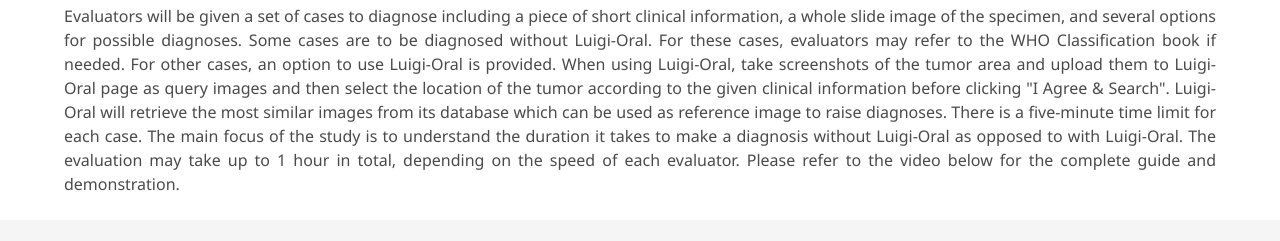
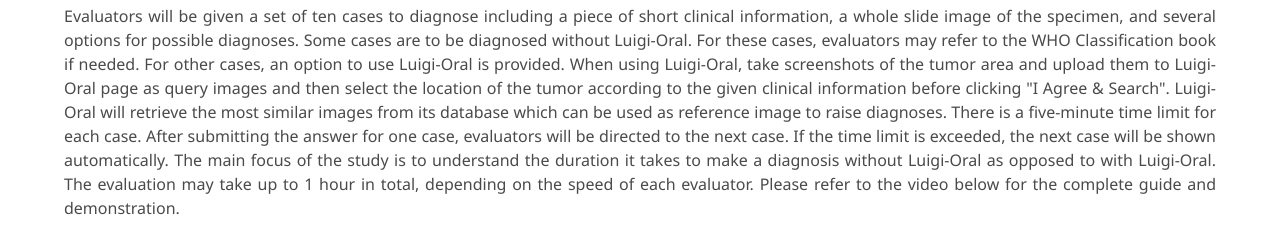
Before and after one commit to rannyrh/luigi_eval, a plain HTML site: page index.html in a window 1280 px wide. Shown: the part 1041-1282 px from the top of the page. Drawn offline with nearby package versions, Linux system fonts and the light colour scheme; some icons are missing; a web font is replaced by a local one.

Commit message:
Update index.html

```diff
--- a/index.html
+++ b/index.html
@@ -115,9 +115,9 @@
         <img src="image/Procedure.png" alt="MY ALT TEXT"/>
         <div class="content has-text-justified">
         <p>
-          Evaluators will be given a set of cases to diagnose including a piece of short clinical information, a whole slide image of the specimen, and several options for possible diagnoses.
+          Evaluators will be given a set of ten cases to diagnose including a piece of short clinical information, a whole slide image of the specimen, and several options for possible diagnoses.
           Some cases are to be diagnosed without Luigi-Oral. For these cases, evaluators may refer to the WHO Classification book if needed. For other cases, an option to use Luigi-Oral is provided. When using Luigi-Oral, take screenshots of the tumor area and upload them to Luigi-Oral page as query images and then select the location of the tumor according to the given clinical information before clicking "I Agree & Search". Luigi-Oral will retrieve the most similar images from its database which can be used as reference image to raise diagnoses.
-          There is a five-minute time limit for each case. The main focus of the study is to understand the duration it takes to make a diagnosis without Luigi-Oral as opposed to with Luigi-Oral.
+          There is a five-minute time limit for each case. After submitting the answer for one case, evaluators will be directed to the next case. If the time limit is exceeded, the next case will be shown automatically. The main focus of the study is to understand the duration it takes to make a diagnosis without Luigi-Oral as opposed to with Luigi-Oral.
           The evaluation may take up to 1 hour in total, depending on the speed of each evaluator. Please refer to the video below for the complete guide and demonstration.
         </p>
   </div>
```
